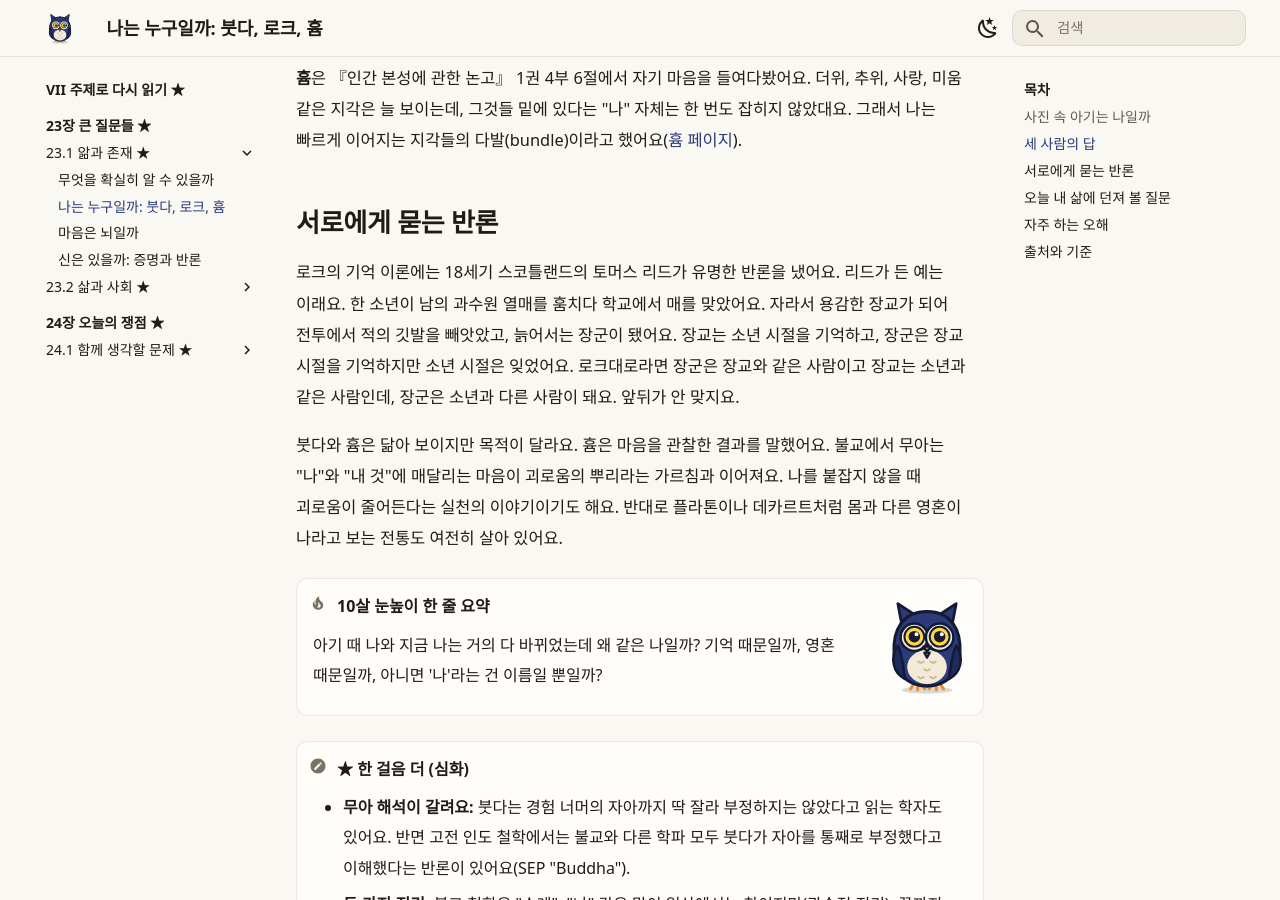
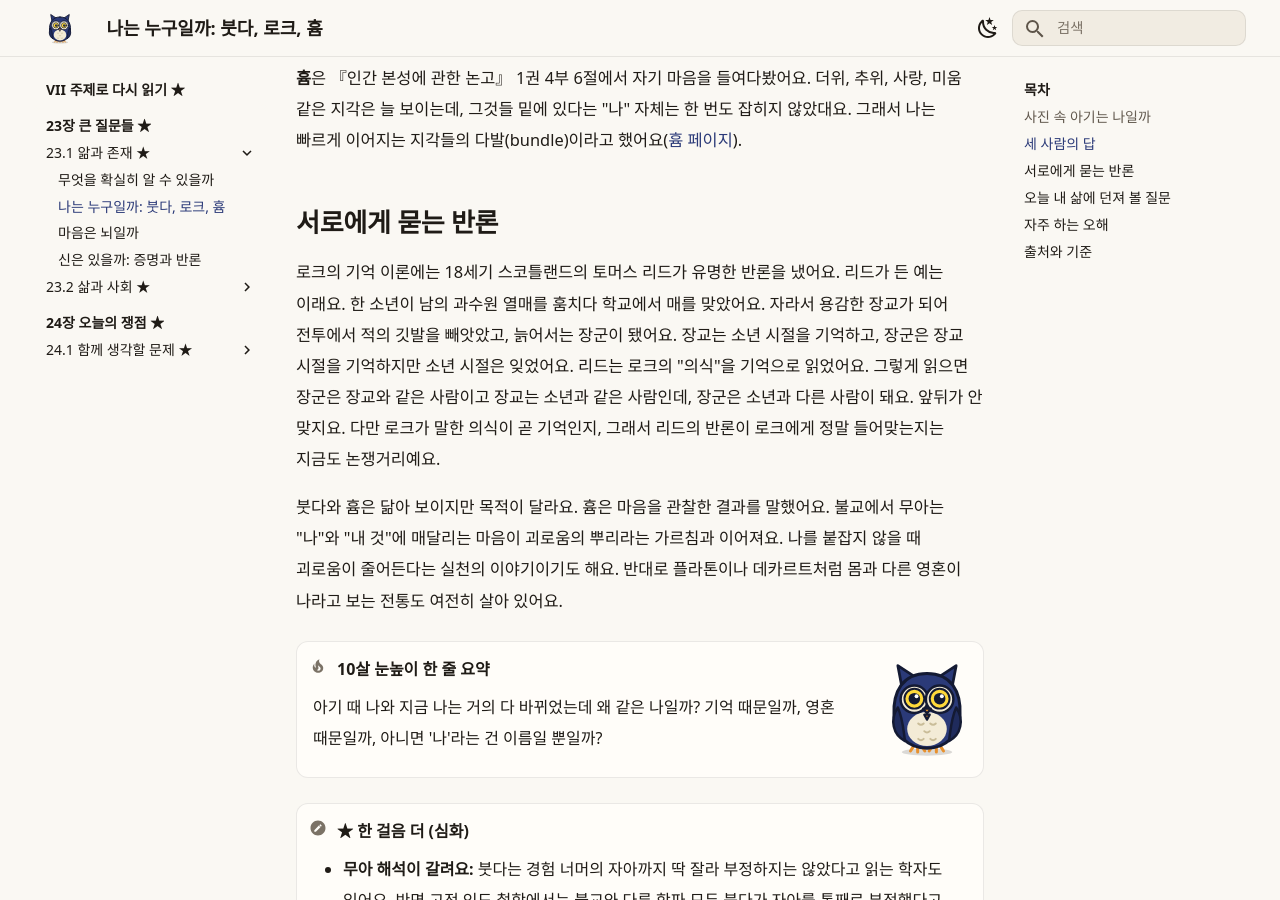
Before and after one commit to philosophy-jungjuhang/philosophy_jungjuhang, an MkDocs documentation site: the page built from docs/part7/ch23/q-self.md, in a window 1280 px wide and 900 px high, scrolled down 1629 px. Built offline with MkDocs 1.6.1 and Material for MkDocs 9.7.7, drawn with Linux system fonts in a browser that asks for light colours; some web fonts are replaced; some of the changed text lies outside the part shown.

Commit message:
검수 반영: 5~7장(유가·도가·묵가·인도), 순자 페이지 제목 수정
Co-Authored-By: Claude Opus 5.5 <noreply@anthropic.com>
Claude-Session: https://claude.ai/code/session_01VYi7RXot3yHxGd2ycmUmGA

```diff
--- a/book.yml
+++ b/book.yml
@@ -161,7 +161,7 @@ parts:
         min: 5
         done: true
       - slug: xunzi
-        title: '순자: 본성은 가꾸어야 착해진다'
+        title: '순자: 착함은 배움과 노력으로 만든다'
         min: 5
         done: true
   - num: 6
--- a/docs/part7/ch23/q-self.md
+++ b/docs/part7/ch23/q-self.md
@@ -9,7 +9,7 @@
 
 ## 사진 속 아기는 나일까
 
-앨범에서 아기 사진을 꺼내 보세요. 그 아기의 몸을 이루던 세포는 지금 거의 다 바뀌었어요. 말도 못 했고, 좋아하던 것도 달랐어요. 그런데도 우리는 "이건 나야"라고 말해요. 무엇이 그 아기와 지금의 나를 이어 줄까요?
+앨범에서 아기 사진을 꺼내 보세요. 그때와 지금은 키도 얼굴도 몸도 많이 달라졌어요. 말도 못 했고, 좋아하던 것도 달랐어요. 그런데도 우리는 "이건 나야"라고 말해요. 무엇이 그 아기와 지금의 나를 이어 줄까요?
 
 이 질문은 철학에서 **인격 동일성**(personal identity)이라고 불러요. 시간이 흘러도 같은 사람으로 남는다는 게 무슨 뜻인지 묻는 거예요. 동양과 서양에서 서로 다른 시대에 아주 비슷한 질문이 나왔어요.
 
@@ -30,7 +30,7 @@
 
 ## 서로에게 묻는 반론
 
-로크의 기억 이론에는 18세기 스코틀랜드의 토머스 리드가 유명한 반론을 냈어요. 리드가 든 예는 이래요. 한 소년이 남의 과수원 열매를 훔치다 학교에서 매를 맞았어요. 자라서 용감한 장교가 되어 전투에서 적의 깃발을 빼앗았고, 늙어서는 장군이 됐어요. 장교는 소년 시절을 기억하고, 장군은 장교 시절을 기억하지만 소년 시절은 잊었어요. 로크대로라면 장군은 장교와 같은 사람이고 장교는 소년과 같은 사람인데, 장군은 소년과 다른 사람이 돼요. 앞뒤가 안 맞지요.
+로크의 기억 이론에는 18세기 스코틀랜드의 토머스 리드가 유명한 반론을 냈어요. 리드가 든 예는 이래요. 한 소년이 남의 과수원 열매를 훔치다 학교에서 매를 맞았어요. 자라서 용감한 장교가 되어 전투에서 적의 깃발을 빼앗았고, 늙어서는 장군이 됐어요. 장교는 소년 시절을 기억하고, 장군은 장교 시절을 기억하지만 소년 시절은 잊었어요. 리드는 로크의 "의식"을 기억으로 읽었어요. 그렇게 읽으면 장군은 장교와 같은 사람이고 장교는 소년과 같은 사람인데, 장군은 소년과 다른 사람이 돼요. 앞뒤가 안 맞지요. 다만 로크가 말한 의식이 곧 기억인지, 그래서 리드의 반론이 로크에게 정말 들어맞는지는 지금도 논쟁거리예요.
 
 붓다와 흄은 닮아 보이지만 목적이 달라요. 흄은 마음을 관찰한 결과를 말했어요. 불교에서 무아는 "나"와 "내 것"에 매달리는 마음이 괴로움의 뿌리라는 가르침과 이어져요. 나를 붙잡지 않을 때 괴로움이 줄어든다는 실천의 이야기이기도 해요. 반대로 플라톤이나 데카르트처럼 몸과 다른 영혼이 나라고 보는 전통도 여전히 살아 있어요.
 
@@ -62,10 +62,10 @@
     - <span class="src-tag">원전</span> 『밀린다 왕의 물음』(수레 비유). 위치 확인 필요.
     - <span class="src-tag">원전</span> 로크, 『인간지성론』 2권 27장(왕자와 구두장이는 2.27.15). 흄, 『인간 본성에 관한 논고』 1.4.6. 리드, 『인간의 지적 능력에 관한 에세이』(1785, 용감한 장교).
     - <span class="src-tag">해설</span> Mark Siderits, "[Buddha](https://plato.stanford.edu/entries/buddha/)", *Stanford Encyclopedia of Philosophy* (2023 개정). 오온, 무아, 수레 비유, 해석 차이를 여기서 확인했어요.
-    - <span class="src-tag">해설</span> Jessica Gordon-Roth, "[Locke on Personal Identity](https://plato.stanford.edu/entries/locke-personal-identity/)", *Stanford Encyclopedia of Philosophy* (2025 개정). 왕자와 구두장이(2.27.15), 리드의 장교 반론을 확인했어요.
+    - <span class="src-tag">해설</span> Jessica Gordon-Roth, "[Locke on Personal Identity](https://plato.stanford.edu/entries/locke-personal-identity/)", *Stanford Encyclopedia of Philosophy* (2025 개정). 왕자와 구두장이(2.27.15), 리드의 장교 반론, 그리고 로크의 "의식"을 기억으로 읽어도 되는지에 대한 논쟁을 확인했어요.
     - <span class="src-tag">해설</span> Hsueh Qu & Elizabeth S. Radcliffe, "[David Hume](https://plato.stanford.edu/entries/hume/)", *Stanford Encyclopedia of Philosophy* (2026). 지각의 다발(T 1.4.6)을 확인했어요.
     - <span class="src-tag">해설</span> Eric T. Olson, "[Personal Identity](https://plato.stanford.edu/entries/identity-personal/)", *Stanford Encyclopedia of Philosophy* (2023 개정).
 
-- **기준 날짜:** 2026-11-11
+- **기준 날짜:** 2026-11-11 (검수 반영 2026-11-12)
 - **검토 상태:** 초안, 저자 평가 대기
 - **확인 필요:** 수레 비유가 『밀린다 왕의 물음』 어느 대목인지 직접 대조하지 못했어요. SEP에서는 "밀린다 왕이 수레를 탔다"는 예와 수레 비유만 확인했고, 비유를 든 사람이 나가세나 스님이라는 점은 확인 필요예요.
--- a/mkdocs.yml
+++ b/mkdocs.yml
@@ -93,7 +93,7 @@ nav:
         - "예(禮): 마음을 담은 몸가짐": part2/ch05/confucius-li.md
       - "5.2 사람의 본성":
         - "맹자: 사람은 착하게 태어난다": part2/ch05/mencius.md
-        - "순자: 본성은 가꾸어야 착해진다": part2/ch05/xunzi.md
+        - "순자: 착함은 배움과 노력으로 만든다": part2/ch05/xunzi.md
     - "6장 노자, 장자, 묵자":
       - part2/ch06/index.md
       - "6.1 도가":
```
Also changed, not shown: docs/part2/ch05/index.md (+1 -1 lines), docs/part2/ch05/xunzi.md (+1 -1 lines), docs/part7/ch23/q-mind.md (+3 -3 lines).
